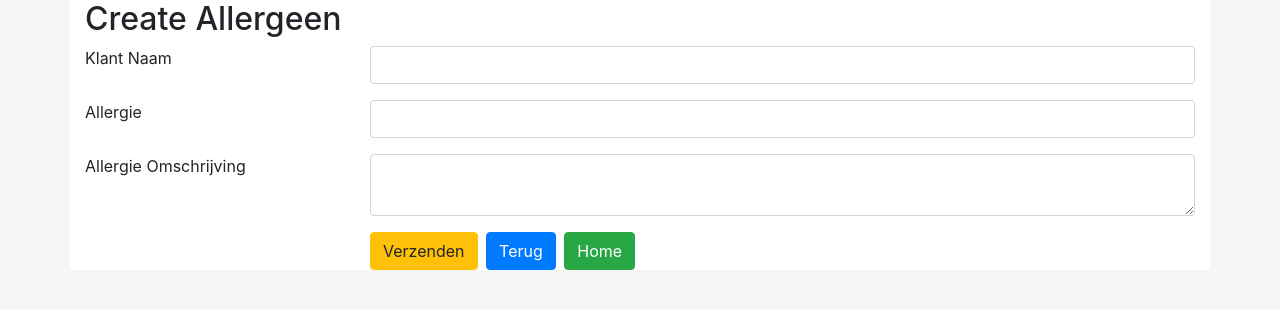
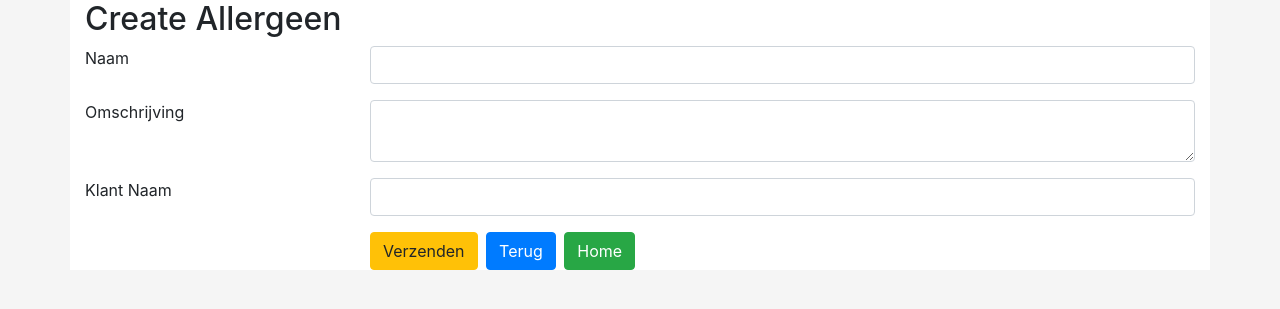
Before and after one commit to abderrahmancharai/voedselbank_maaskantje, a PHP site: page /Allergeen/create in a window 1280 px wide. Shown: the top 309 px of the page. Run offline with PHP 8.4, Linux system fonts and the light colour scheme.

Commit message:
Create gefixt en button toegevoegd aan de view

```diff
--- a/app/views/Allergeen/allergeenoverzicht.php
+++ b/app/views/Allergeen/allergeenoverzicht.php
@@ -1,5 +1,4 @@
 <?php require APPROOT . '/views/includes/head.php'; ?>
-<a href="<?=URLROOT;?>/allergeen/create">Create Allergeen</a>
 
 <body>
     <h1>Allergeen</h1>
@@ -19,4 +18,7 @@
     </table>
 </body>
 
+<a href="<?= URLROOT; ?>/allergeen/create" class="btn btn-primary">Create Allergeen</a>
+
+
 </html>
--- a/app/views/Allergeen/create.php
+++ b/app/views/Allergeen/create.php
@@ -16,29 +16,27 @@
             <div class="form-group">
                 <h2 class="form-heading">Create Allergeen</h2>
 
-                <div class="form-group row">
-                    <label class="col-sm-3 control-label" for="klantnaam">Klant Naam</label>
-                    <div class="col-sm-9">
-                        <input class="form-control" type="text" name="klantnaam" id="klantnaam">
-                    </div>
-                </div>
-
                 <form action="<?= URLROOT; ?>/allergeen/create" method="post">
                     <div class="form-group row">
-                        <label class="col-sm-3 control-label" for="naam">Allergie</label>
+                        <label class="col-sm-3 control-label" for="naam">Naam</label>
                         <div class="col-sm-9">
                             <input class="form-control" type="text" name="naam" id="naam">
                         </div>
                     </div>
 
                     <div class="form-group row">
-                        <label class="col-sm-3 control-label" for="omschrijving">Allergie Omschrijving</label>
+                        <label class="col-sm-3 control-label" for="omschrijving">Omschrijving</label>
                         <div class="col-sm-9">
                             <textarea class="form-control" name="omschrijving" id="omschrijving"></textarea>
                         </div>
                     </div>
 
-
+                    <div class="form-group row">
+                        <label class="col-sm-3 control-label" for="klantnaam">Klant Naam</label>
+                        <div class="col-sm-9">
+                            <input class="form-control" type="text" name="klantnaam" id="klantnaam">
+                        </div>
+                    </div>
 
                     <!-- <div class="form-group row">
                         <label class="col-sm-3 control-label" for="aantalVolwassen">Aantal Volwassen</label>
```
